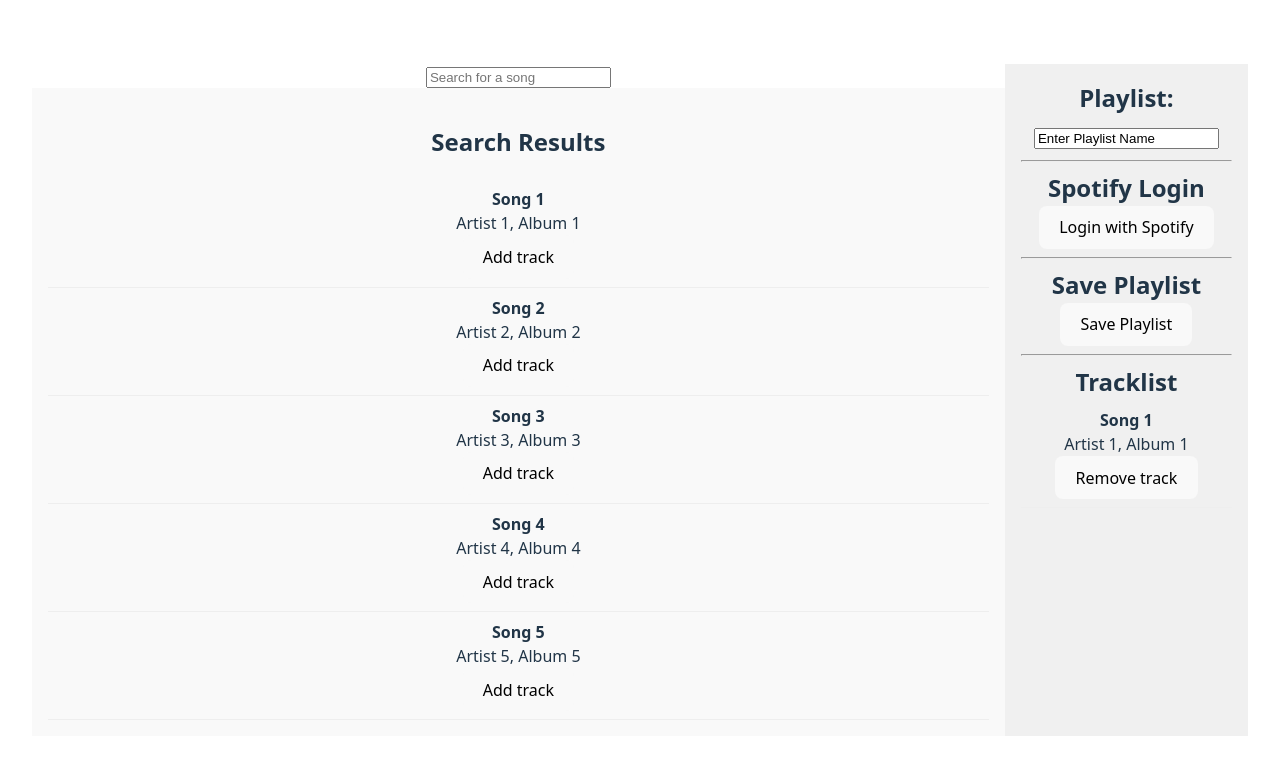
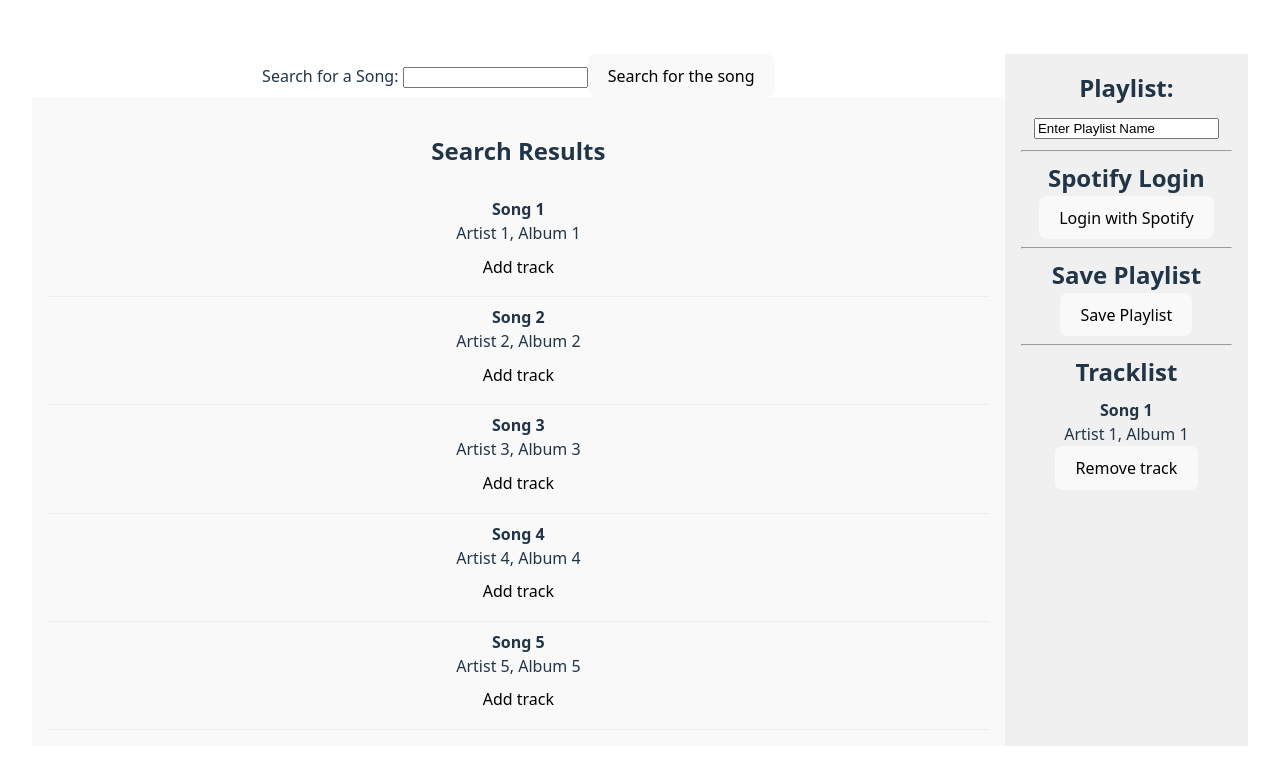
Before and after one commit to KarlSchoch/education, a React (Vite) app in the folder code_academy_full_stack/jamming/: page / in a window 1280 px wide. Shown: the top 784 px of the page. Built offline with nearby package versions, Linux system fonts and the light colour scheme; no server answers.

Commit message:
Begins creating search functionality by linking search box input to message sent to the spotify API on submit of a search button

```diff
--- a/code_academy_full_stack/jamming/src/App.jsx
+++ b/code_academy_full_stack/jamming/src/App.jsx
@@ -75,11 +75,30 @@ function App() {
     setPlaylistTracklist([])
     setPlaylistName('Enter Playlist Name')
   }
+  async function handleSongSearch(query) {
+    console.log(`Searching for the following song: ${query}`);
+    // Pull in token from local storage
+    const token = localStorage.getItem('spotifyAccessToken');
+    // Define query parameters
+    const data = new URLSearchParams({
+      q: query,
+      type: 'track',
+      market: 'US',
+      limit: 10,
+    })
+    // Execute search
+    const result = await fetch(`https://api.spotify.com/v1/search/?${data.toString()}`, {
+      method: 'GET',
+      headers: { Authorization: `Bearer ${token}`}
+    })
+    console.log(result.json())
+  }
+
 
   return (
     <div className="container">
       <div id="search-column">
-        <SearchBar />
+        <SearchBar onSearch={handleSongSearch} />
         <SearchResults
           results={searchResults}
           onAddTrack={handleAddTrack}
--- a/code_academy_full_stack/jamming/src/components/SearchBar.jsx
+++ b/code_academy_full_stack/jamming/src/components/SearchBar.jsx
@@ -1,9 +1,17 @@
-import React from 'react'
+import React, { useState } from 'react'
 
-function SearchBar() {
+function SearchBar({ onSearch }) {
+
+  const [searchQuery, setSearchQuery] = useState('');
+  function handleSearchQueryChange(e) {
+    setSearchQuery(e.target.value)
+  }
+
   return (
     <div>
-      <input type="text" placeholder="Search for a song" />
+      <label htmlFor="searchBox">Search for a Song: </label>
+      <input name="searchBox" id="searchBox" type="text" value={searchQuery} onChange={handleSearchQueryChange} />
+      <button name="songSearch" id="songSearch" onClick={() => onSearch(searchQuery)}>Search for the song</button>
     </div>
   )
 }
```
